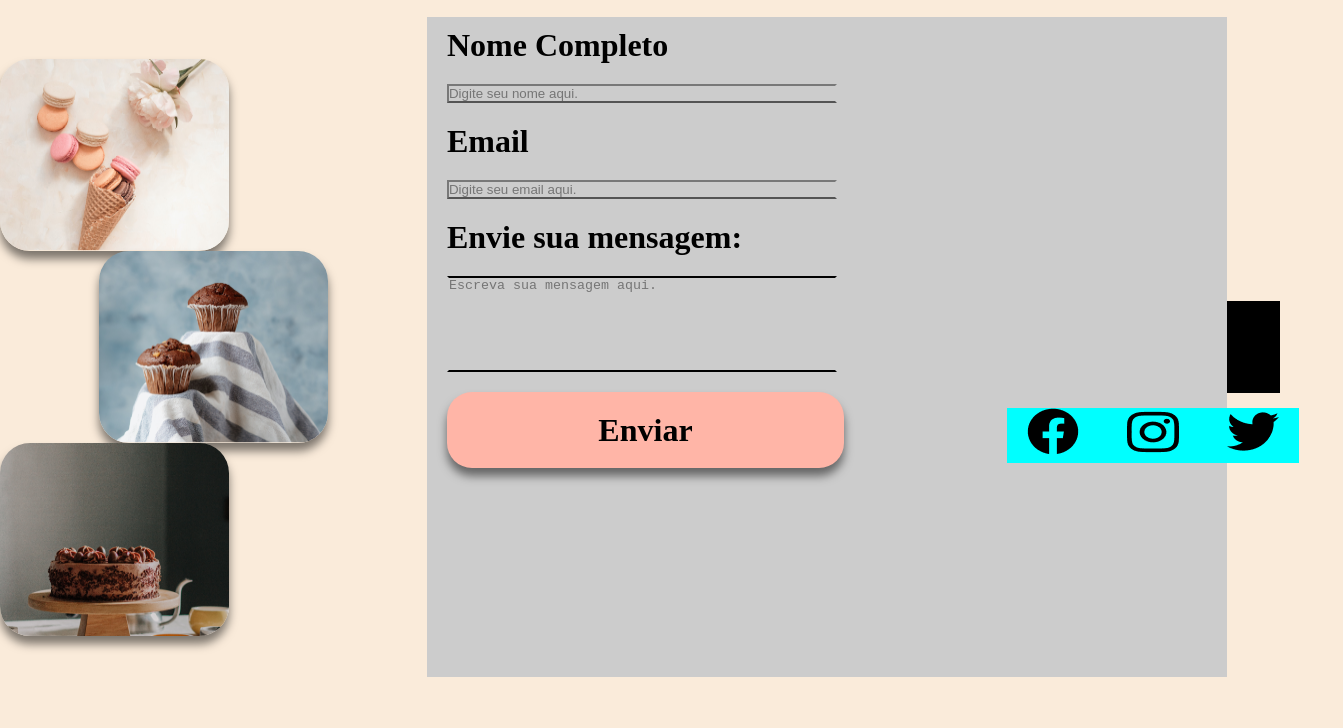
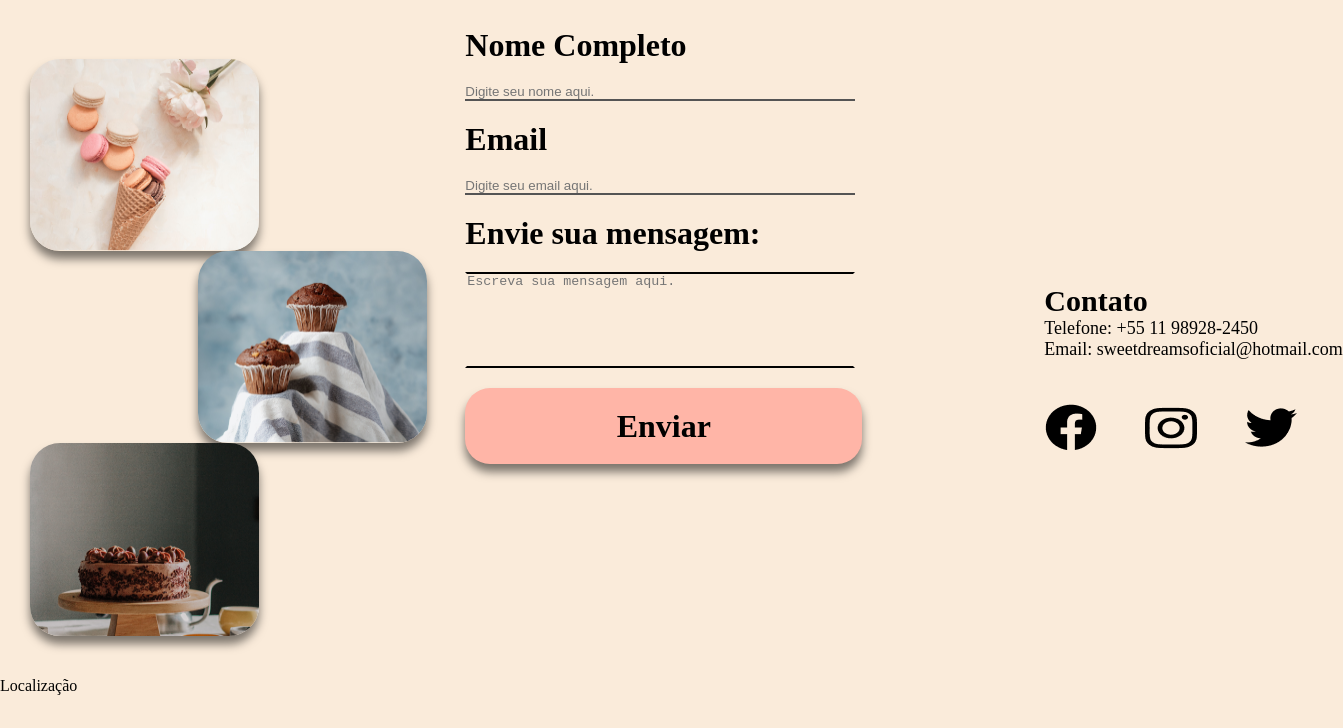
Before and after one commit to 2023-senai-sp-ford-enter/t3-codeplay-websiteConfeitaria, a plain HTML site: page contato.html in a window 1280 px wide. Shown: the part 472-1200 px from the top of the page, 1343 px wide, since content can reach past the window. Drawn offline with Linux system fonts and the light colour scheme; a web font is replaced by a local one.

Commit message:
att certa e versao pre finalizada

```diff
--- a/contato.html
+++ b/contato.html
@@ -63,24 +63,24 @@
 
 
     <div class="flex-icones">
-        <img class="img-icon" src="img/facebook 1.png" alt="facebook">
-        <img class="img-icon" src="img/instagram 1.png" alt="instagram">
-        <img class="img-icon" src="img/twitter 1.png" alt="twitter">
-        </div>
+        <a href=""><img class="img-icon" src="img/facebook 1.png" alt="facebook"></a>
+        <a href=""><img class="img-icon" src="img/instagram 1.png" alt="instagram"></a>
+        <a href=""><img class="img-icon" src="img/twitter 1.png" alt="twitter"></a>
+    </div>
+
+
+    <div class="flex-tel-email">
+
+        <h3 class="titulo-tel-email">Contato</h3>
+        <p class="p-tel-email">Telefone: +55 11 98928-2450</p>
+        <p class="p-tel-email">Email: sweetdreamsoficial@hotmail.com</p>
+
+    </div>
+
 
     </form>
 
 
-
-
-
-   <section class="icones">
-
-    <img src="img/facebook 1.png" alt="facebook">
-    <img src="" alt="">
-    <img src="" alt="">
-
-   </section>
 
 </div>
 
@@ -90,8 +90,8 @@
 
     <div class="localizacao">
 
-    <!-- <h2 class="titulo-localizacao">Localização</h2> -->
-    <img src="" alt="">
+    <p class="titulo-localizacao">Localização</p>
+
 
     </div>
 
--- a/css/contato.css
+++ b/css/contato.css
@@ -85,7 +85,6 @@ h2{
     transform: translate(15%, 300%);
 
 }
-
 /* fim do topo */
 
 .titulo
@@ -97,7 +96,7 @@ h2{
     margin-bottom: 20px;
 }
 
-
+/* inicio doces */
 .img-doces
 {
     display: flex;
@@ -107,7 +106,7 @@ h2{
     width: 550px;
     height: 660.435px;
 
-    /* background-color: rgb(114, 113, 111); */
+
 
 }
 
@@ -121,6 +120,13 @@ h2{
 
     width: 229px;
     height: 192.247px;
+
+    margin-left: 30px;
+}
+#doce1:hover{
+    transform: scale(1.1);
+    transition: 1.1s;
+    border-radius: 40px;
 }
 
 #doce2
@@ -132,6 +138,13 @@ h2{
 
     width: 229px;
     height: 192.247px;
+
+    margin-left: 180px;
+}
+#doce2:hover{
+    transform: scale(1.1);
+    transition: 1.1s;
+    border-radius: 40px;
 }
 
 #doce3
@@ -143,9 +156,18 @@ h2{
 
     width: 229px;
     height: 192.247px;
+
+    margin-left: 30px;
 }
+#doce3:hover{
+    transform: scale(1.1);
+    transition: 1.1s;
+    border-radius: 40px;
+    box-shadow: 10px 10px 10px rgba(0, 0, 0, .5);
+}
+/* fim doces */
 
-
+/* incio formulario */
 .flexbox-contato
 {
     display: flex;
@@ -153,6 +175,8 @@ h2{
     align-items: center;
     font-size: 32px;
     font-family: Koh Santepheap;
+    border-width: 3px 0px 3px 3px;
+    border-color: black;
 }
 
 
@@ -161,7 +185,7 @@ h2{
     display: flex;
     flex-direction: column;
     align-items: flex-start;
-    background-color: #ccc;
+    /* background-color: #ccc; */
 
     width: 1030.883px;
     height: 660.435px;
@@ -176,7 +200,6 @@ label, input, textarea
 input, textarea:hover
 {
     cursor: pointer;
-
 }
 
 label
@@ -186,10 +209,12 @@ label
 
 input
 {
-    background-color: #ccc;
+    background-color: #FAEBDA;
     width: 390px;
-    border-color: #ccc #ccc black #ccc;
-    border-width: 2px;
+    border-color: #FAEBDA #FAEBDA black #FAEBDA;
+    border-width: 0px 0px 2px 0px;
+    outline: black;
+    background-color: #FAEBDA;
 
 }
 
@@ -199,9 +224,10 @@ textarea
     min-height: 6rem;
     width: 390px;
     resize: none;
-    background-color: #ccc;
-    border-color: black #ccc black #ccc;
+    background-color: #FAEBDA;
+    border-color: black #FAEBDA black #FAEBDA;
     border-width: 2px;
+
 }
 
 
@@ -228,24 +254,20 @@ textarea
     background: linear-gradient(120deg, #FFB5A7, #FAEBDA);
     box-shadow: 0px 8px 10px rgba(0, 0, 0, .5);
 }
+/* fim formulario */
 
-
+/* inicio redes sociais */
 .flex-icones
 {
     transform: translate(580px, -70px);
-
-
-    /* margin-inline-start: 600px;
-    margin-top: 50px; */
-
-    background-color: aqua;
-
 }
 
 .img-icon
 {
     margin: 0px 20px 0px 20px;
+
 }
+/* fim redes sociais */
 
 
 .flex-localizacao
@@ -258,9 +280,31 @@ textarea
     margin-top: 150px;
 }
 
+.localização
+{
+    margin: ;
+}
 
-.icones
+
+.flex-tel-email
 {
-    background-color: black;
+    transform: translate(599px, -245px);
 
 }
+
+
+
+.titulo-tel-email
+{
+    font-weight: bolder;
+    font-size: 30px;
+    font-family: Koh Santepheap;
+    /* margin-top: 15px;  */
+}
+
+.p-tel-email
+{
+    font-size: 18px;
+    font-family: Koh Santepheap;
+    font-weight: 300;
+}
```
